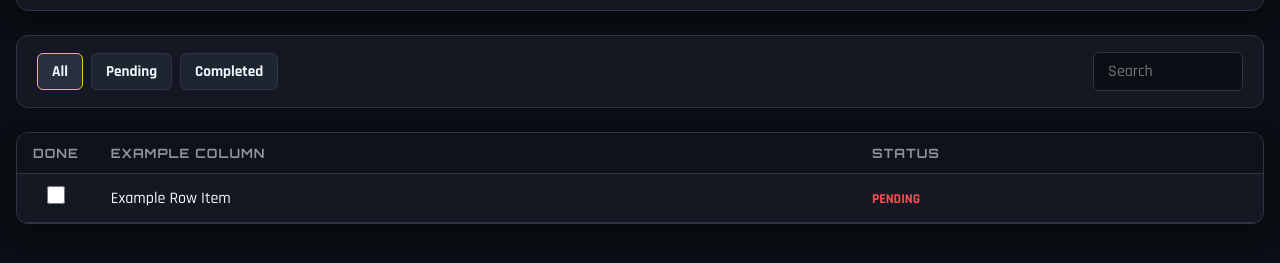
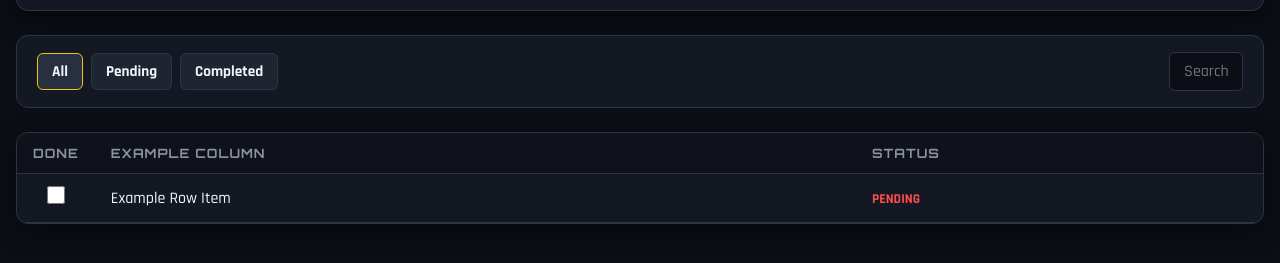
Before and after one commit to Misyip/Checklist-Maker, a plain HTML site: page index.html in a window 1280 px wide. Shown: the part 277-540 px from the top of the page. Drawn offline with Linux system fonts and the light colour scheme.

Commit message:
Changed search box width

```diff
--- a/index.html
+++ b/index.html
@@ -266,7 +266,7 @@
       border-radius: 6px;
       font-family: inherit;
       font-size: 1rem;
-      width: 150px;
+      width: 74px;
     }
 
     .search-input:focus {
```
